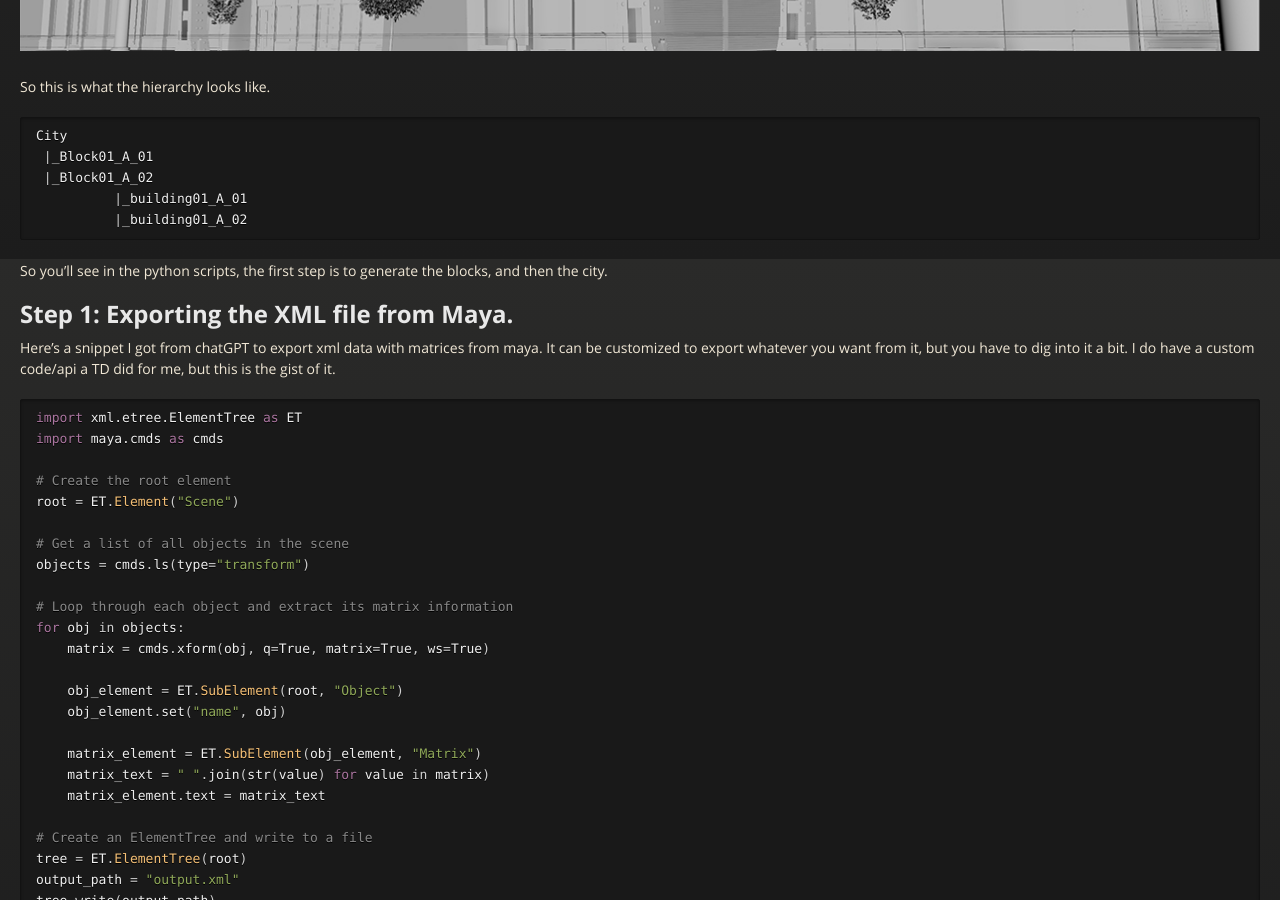
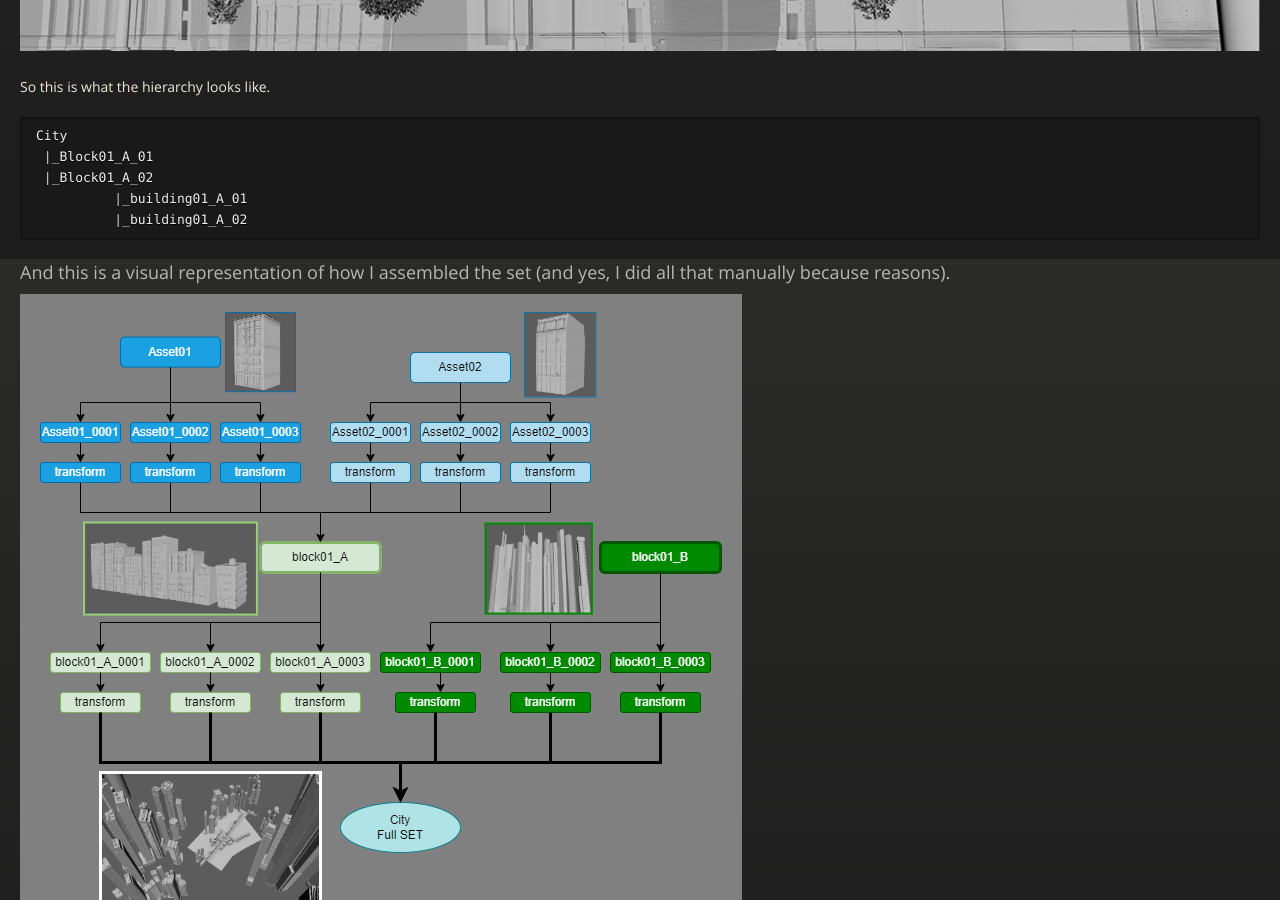
Before and after one commit to JonnhyRDG/jonnhyRDG.github.io, a Jekyll site: the page built from index.md, in a window 1280 px wide and 900 px high, scrolled down 2441 px. Built offline with Jekyll 4.4.1, drawn with Linux system fonts in a browser that asks for light colours; our own code applies the rules of GitHub Pages for plain Markdown files.

Commit message:
add graph

````diff
--- a/index.md
+++ b/index.md
@@ -33,6 +33,10 @@ City
           |_building01_A_01
           |_building01_A_02
 ```
+### And this is a visual representation of how I assembled the set (and yes, I did all that manually because reasons).
+![CityGrpah](https://jonnhyrdg.github.io/assets/images/city_assembly_graph.jpg)
+
+
 
 So you'll see in the python scripts, the first step is to generate the blocks, and then the city.
 
````
Also changed, not shown: assets/images/city_assembly_graph.jpg (added).
